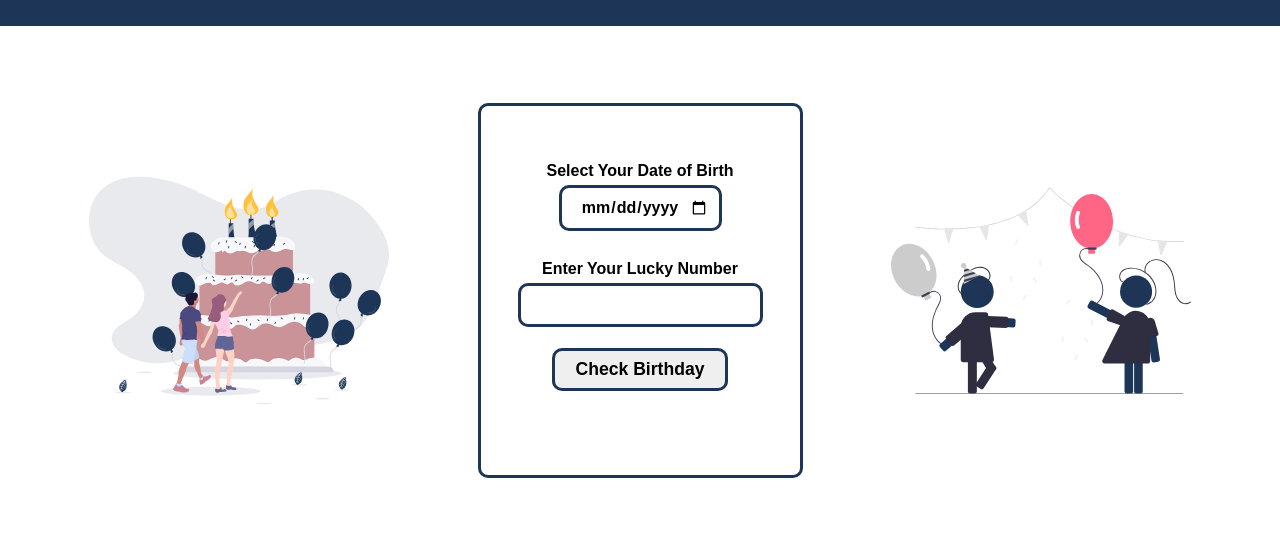
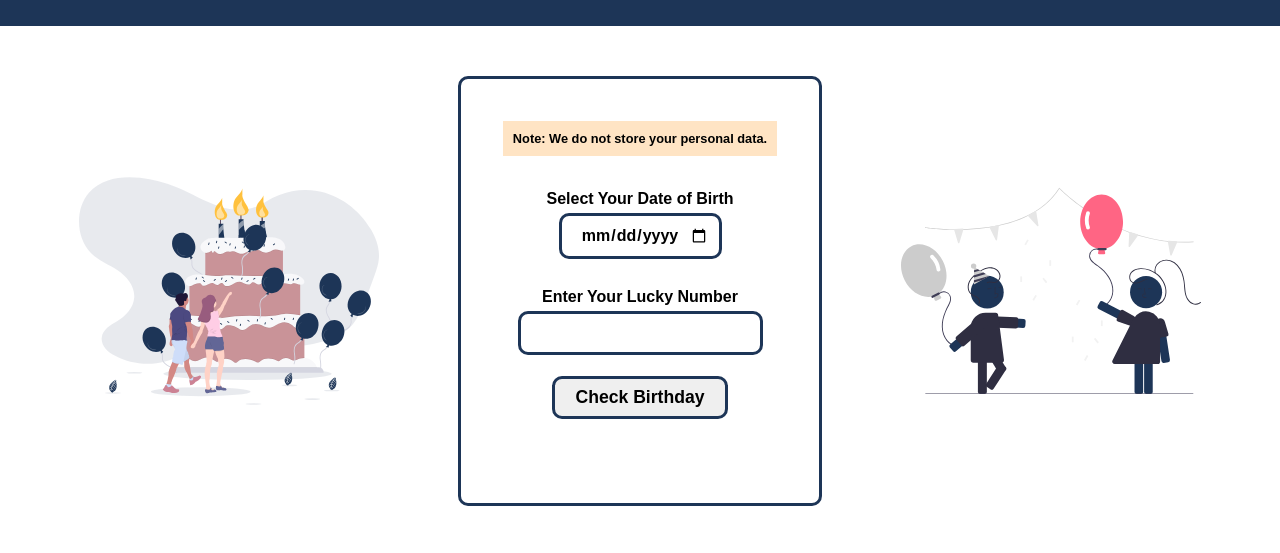
Before and after one commit to ArjunGTX/neog.camp-lucky-birthday, a plain HTML site: page index.html in a window 1280 px wide. Shown: the part 124-677 px from the top of the page. Drawn offline with Linux system fonts and the light colour scheme.

Commit message:
refactor: added note , docs: updated readme
added privacy note and added more description to readme file

```diff
--- a/index.html
+++ b/index.html
@@ -18,6 +18,7 @@
     <section class="main-container">
         <img src="./images/undraw_Birthday_cake_2wxy (1).svg" alt="wallet.svg">
         <div class="birthday-container">
+            <p class="note">Note: We do not store  your personal data.</p>
             <label for="date-of-birth">Select Your Date of Birth</label>
             <input type="date" id="date-of-birth">
             <label for="lucky-number">Enter Your Lucky Number</label>
--- a/style.css
+++ b/style.css
@@ -74,7 +74,13 @@ header h1 {
     border-radius: 10px;
     transition: .4s,;
 }
-
+.birthday-container p {
+    display: block;
+    background-color: bisque;
+    font-size: .8rem;
+    padding: 10px;
+    margin: 10px;
+}
 #check-btn:hover {
     background-color: var(--primary);
     border: 3px solid var(--primary);
```
Also changed, not shown: 1 other file.
